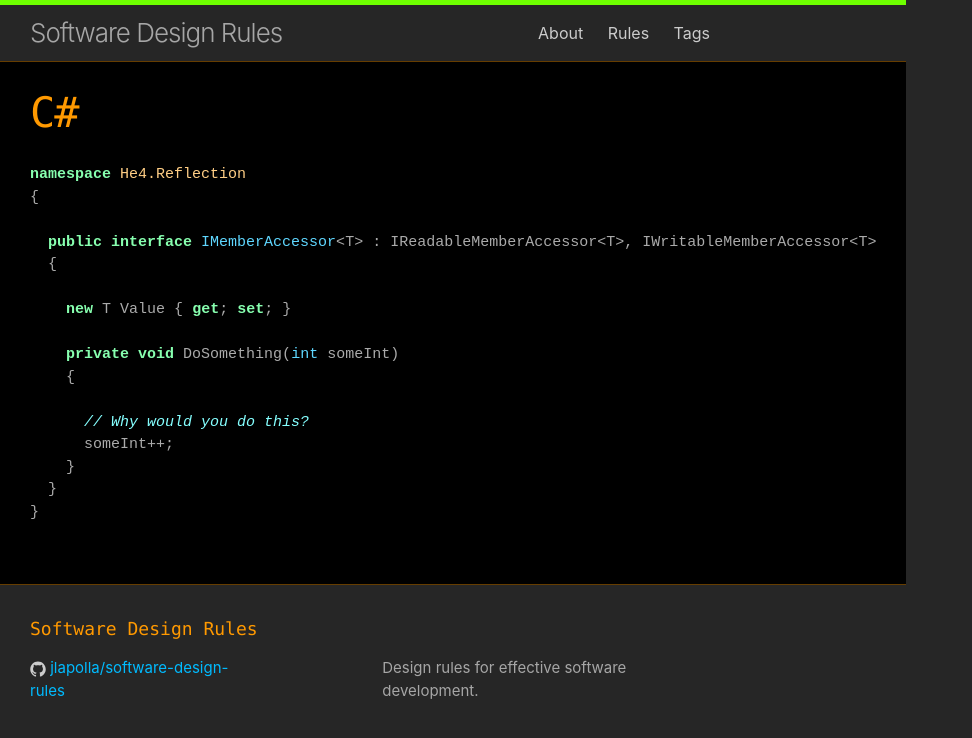
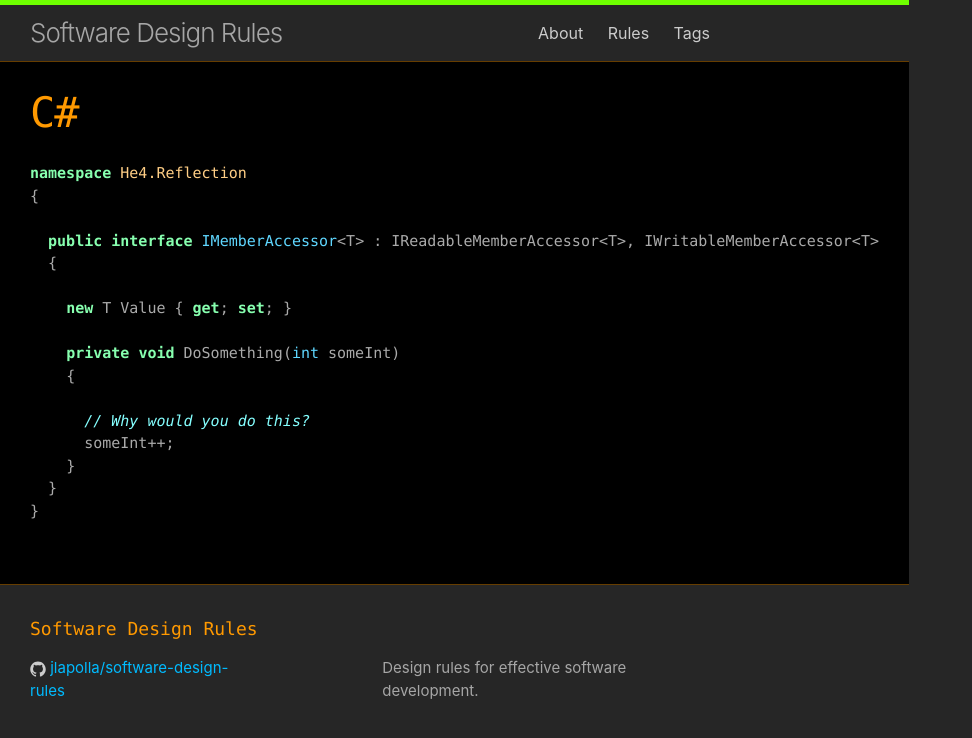
Before and after one commit to jlapolla/software-design-rules, a Jekyll site: the page built from _code_samples/6d2f57eb-9f7d-4e4d-82b1-1595e4c90f16.md, in a window 1280 px wide. Shown: the top 738 px of the page, without its empty margins (0-972 px from the left). Built offline with Jekyll 4.4.1, drawn with Linux system fonts in a browser that asks for light colours.

Commit message:
Code font is monospace
- It looks better to me.

```diff
--- a/_sass/_base.scss
+++ b/_sass/_base.scss
@@ -252,6 +252,8 @@
 code {
     padding: 1px 5px;
     color: #aaa;
+    font-family: $font-family-monospace;
+    line-height: 0.67 * $line-height-base;
 }
 
 pre {
```
